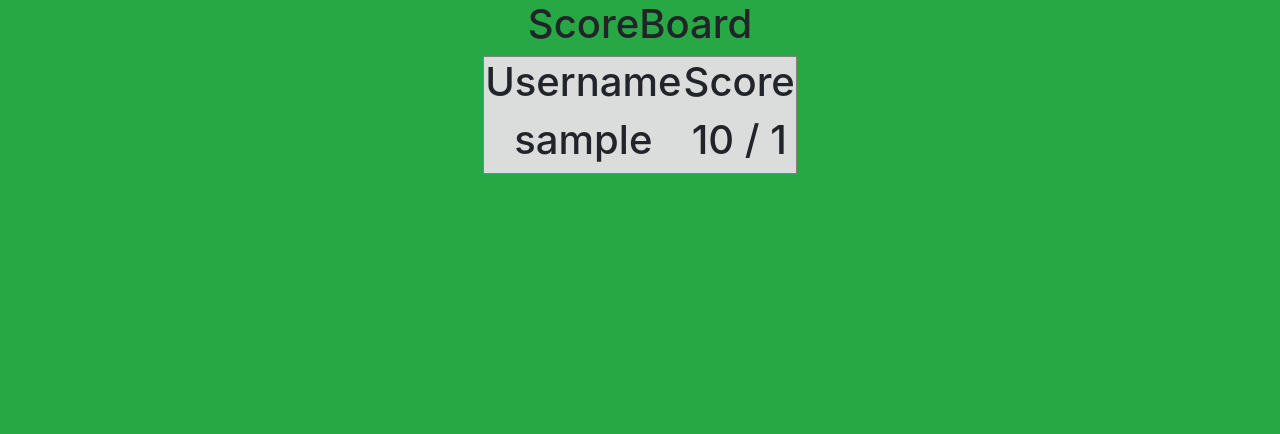
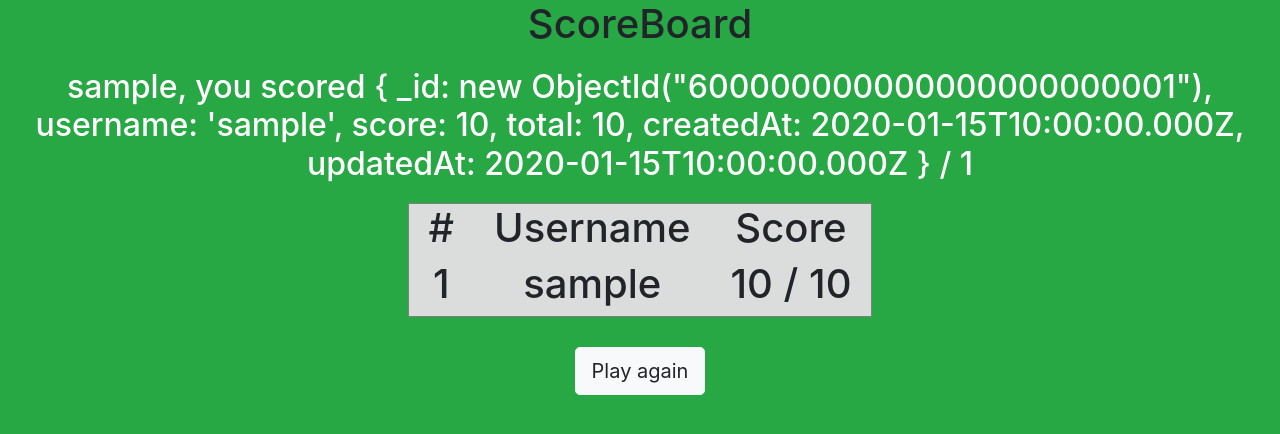
Before and after one commit to amilqarkaram/Anime-Game_Update, a Node server app: template views/score.ejs in a window 1280 px wide. Shown: the top 434 px of the page. Run offline with Node 20, Linux system fonts and the light colour scheme; tables that the repository leaves empty hold one stand-in row (values such as "Sample post"); the template is opened without the code that fills it: values that come from a table or form of the project are taken from there, most other values are stand-ins (such as "Sample title", 1, 10 or a date in 2020); some libraries are stand-ins or nearby versions.

Commit message:
Sort the scoreboard and store scores as numbers (#18)
The scoreboard listed every game ever played in the order it was saved,
with scores stored as text, so even sorted, "9" would beat "10".

- Scores are Numbers with the quiz length (total) and a timestamp.
- The board shows the top 10, highest first, ties going to whoever got
  there first, with a rank column; the player's own row is highlighted
  and their result shown above the table, with a Play again button.
- npm run migrate converts old text scores and sets total to 10 on them.

Co-Authored-By: Claude Opus 5.5 <noreply@anthropic.com>
Claude-Session: https://claude.ai/code/session_01DpSsgkMu8KxE46hiT7rvKV

```diff
--- a/app.js
+++ b/app.js
@@ -148,14 +148,21 @@ function createApp(options = {}) {
       game.scoreSaved = true;
       await new Promise((resolve, reject) => req.session.save((err) => (err ? reject(err) : resolve())));
       try {
-        await saveScore.addInfo(game.username, game.score);
+        const saved = await saveScore.addInfo(game.username, game.score, game.questions.length);
+        game.scoreId = String(saved._id);
       } catch (err) {
         game.scoreSaved = false; // let a reload try again
         throw err;
       }
     }
-    const arr = await saveScore.getInfo();
-    res.render("score", { scoreboard: arr, username: game.username, score: game.score, numQuestions: game.questions.length });
+    const scoreboard = await saveScore.getInfo(10);
+    res.render("score", {
+      scoreboard,
+      myScoreId: game.scoreId,
+      username: game.username,
+      score: game.score,
+      numQuestions: game.questions.length,
+    });
   });
 
   // Anything unexpected (database down, a bug) shows a page with a way back
--- a/public/styles-score.css
+++ b/public/styles-score.css
@@ -8,3 +8,16 @@ table{
   border-style: solid;
   border-width: thin;
 }
+td{
+  padding: 0 20px;
+}
+.mine{
+  background-color: #ffeeba;
+}
+.your-score{
+  color: #fff;
+  margin: 20px 0;
+}
+.play-again{
+  margin: 30px;
+}
--- a/scripts/migrate.js
+++ b/scripts/migrate.js
@@ -16,6 +16,7 @@ const NUMBER_FIELDS = [
   [db.Manga, "nbVotes", "int"],
   [db.Manga, "weightedScore", "double"],
   [db.Manga, "bayesianScore", "double"],
+  [db.Score, "score", "int"],
 ];
 
 async function toNumbers(Model, field, to) {
@@ -47,6 +48,10 @@ async function migrate() {
     await removeDuplicates(Model);
     await Model.syncIndexes();
   }
+  // every quiz used to have 10 questions
+  const scores = await db.Score.collection.updateMany({ total: { $exists: false } }, { $set: { total: 10 } });
+  console.log(`scores: set total on ${scores.modifiedCount}`);
+  await db.Score.syncIndexes();
 }
 
 module.exports = { migrate };
--- a/views/score.ejs
+++ b/views/score.ejs
@@ -7,19 +7,22 @@
     <link rel="stylesheet" href="styles-score.css">
   </head>
   <body>
-
+    <h1>ScoreBoard</h1>
+    <h2 class="your-score"><%= username %>, you scored <%= score %> / <%= numQuestions %></h2>
     <table>
-        <h1>ScoreBoard</h1>
       <tr>
+        <td><h1>#</h1></td>
         <td><h1>Username</h1></td>
         <td><h1>Score</h1></td>
       </tr>
-        <% for(var i = 0; i < scoreboard.length; ++i){ %>
-          <tr>
-            <td><h1><%=scoreboard[i].username%></h1></td>
-            <td><h1><%=scoreboard[i].score%> / <%=numQuestions%></h1></td>
-          </tr>
-        <% } %>
+      <% scoreboard.forEach(function (row, i) { %>
+        <tr class="<%= String(row._id) === myScoreId ? "mine" : "" %>">
+          <td><h1><%= i + 1 %></h1></td>
+          <td><h1><%= row.username %></h1></td>
+          <td><h1><%= row.score %> / <%= row.total || 10 %></h1></td>
+        </tr>
+      <% }) %>
     </table>
+    <a class="btn btn-light btn-lg play-again" href="/">Play again</a>
   </body>
 </html>
```
Also changed, not shown: db.js (+7 -2 lines), save-score.js (+10 -17 lines).
